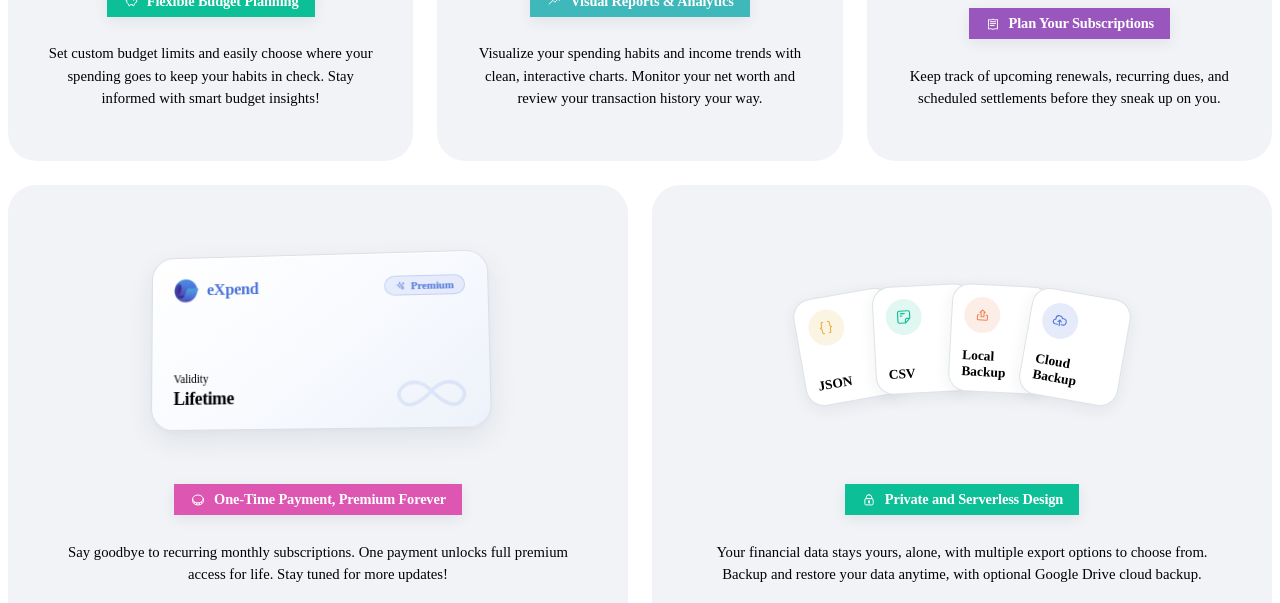
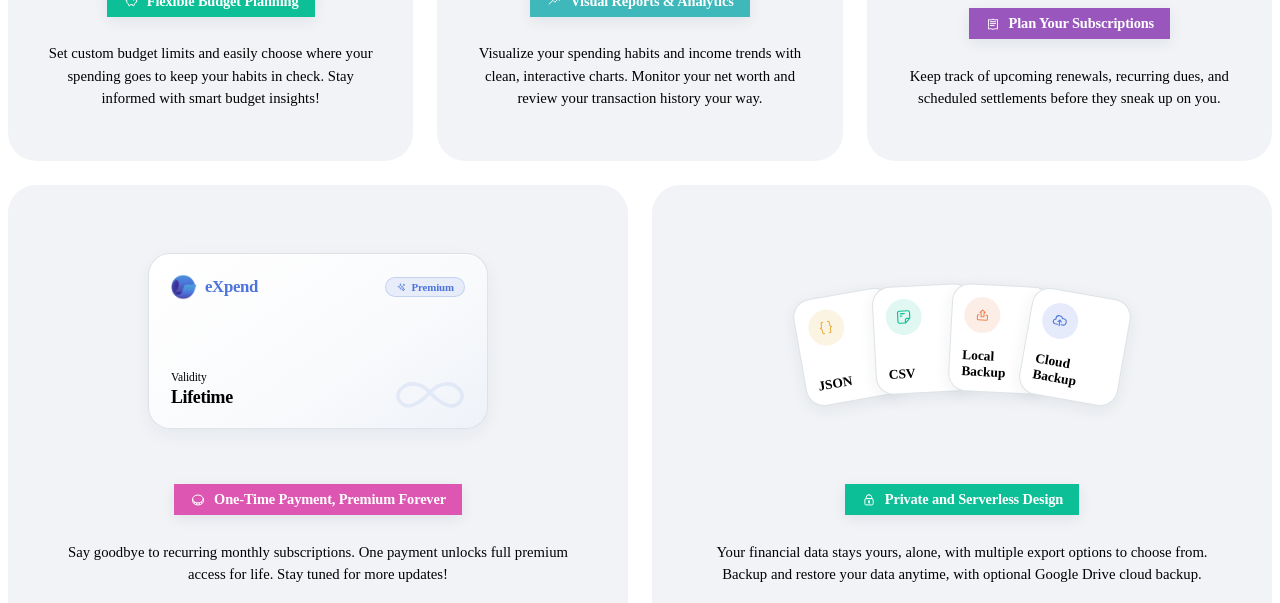
Before and after one commit to keith-badulis/expend-site, a React (Vite) app: page / in a window 1280 px wide. Shown: the part 1740-2343 px from the top of the page. Built offline with nearby package versions, Linux system fonts and the light colour scheme; the HTML template or start-up script is replaced by a standard one.

Commit message:
feat(features): implement titanium float card animation for lifetime access pass

```diff
--- a/src/components/Features.module.css
+++ b/src/components/Features.module.css
@@ -1469,7 +1469,7 @@
   justify-content: center;
   padding: 0.85rem 0;
   width: 100%;
-  perspective: 1100px;
+  perspective: 900px;
 }
 
 .platinumPassCard {
@@ -1477,51 +1477,45 @@
   width: 100%;
   max-width: 340px;
   min-height: 176px;
-  background: linear-gradient(142deg, #FFFFFF 0%, #F8FAFE 52%, #EDF2FA 100%);
-  border: 1px solid rgba(217, 222, 230, 0.95);
+  background: linear-gradient(145deg, #FFFFFF 0%, #F9FAFC 60%, #EEF2F8 100%);
+  border: 1px solid rgba(217, 222, 230, 0.85);
   border-radius: 22px;
   padding: 20px 22px;
   display: flex;
   flex-direction: column;
   justify-content: space-between;
   gap: 28px;
-  /* 3D Perspective Resting Tilt + Crisp Paper-Card Elevation */
-  transform: rotateX(6deg) rotateY(-6deg) rotateZ(-0.5deg);
+  /* Option 4: Grounded, flat card at rest */
+  transform: translateY(0) rotateX(0deg);
   transform-style: preserve-3d;
-  box-shadow:
-    0 10px 28px rgba(24, 38, 75, 0.08),
-    0 2px 6px rgba(24, 38, 75, 0.03),
-    inset 0 1px 0 #FFFFFF;
+  box-shadow: 0 6px 18px rgba(24, 38, 75, 0.05), inset 0 1px 0 #FFFFFF;
   box-sizing: border-box;
   overflow: hidden;
   transition:
-    transform 0.85s cubic-bezier(0.16, 1, 0.3, 1),
-    box-shadow 0.85s cubic-bezier(0.16, 1, 0.3, 1),
-    background 0.85s ease,
-    border-color 0.5s ease;
+    transform 0.7s cubic-bezier(0.16, 1, 0.3, 1),
+    box-shadow 0.7s cubic-bezier(0.16, 1, 0.3, 1),
+    border-color 0.45s ease;
   will-change: transform, box-shadow;
 }
 
-/* Subtle Specular Glare Overlay (soft white paper sheen without iridescence) */
+/* Focused Specular Glare Overlay (Single-Axis Titanium Sheen) */
 .paperGlareOverlay {
   position: absolute;
-  top: -70%;
-  left: -120%;
+  top: -50%;
+  left: -100%;
   width: 260%;
-  height: 240%;
+  height: 200%;
   background: linear-gradient(
-    115deg,
-    transparent 30%,
-    rgba(255, 255, 255, 0.12) 42%,
-    rgba(255, 255, 255, 0.45) 48.5%,
-    rgba(255, 255, 255, 0.65) 50%,
-    rgba(255, 255, 255, 0.45) 51.5%,
-    rgba(255, 255, 255, 0.12) 58%,
-    transparent 70%
+    105deg,
+    transparent 42%,
+    rgba(255, 255, 255, 0.4) 49%,
+    rgba(255, 255, 255, 0.6) 50%,
+    rgba(255, 255, 255, 0.4) 51%,
+    transparent 58%
   );
-  transform: translate3d(-28%, 0, 0);
-  opacity: 0.4;
-  transition: transform 0.85s cubic-bezier(0.16, 1, 0.3, 1), opacity 0.65s ease;
+  transform: translate3d(-30%, 0, 0);
+  opacity: 0;
+  transition: transform 0.75s cubic-bezier(0.16, 1, 0.3, 1), opacity 0.5s ease;
   pointer-events: none;
   z-index: 1;
 }
@@ -1609,11 +1603,11 @@
   position: absolute;
   right: 18px;
   bottom: 16px;
-  opacity: 0.12;
+  opacity: 0.10;
   pointer-events: none;
   z-index: 1;
   transform: none;
-  transition: transform 0.85s cubic-bezier(0.16, 1, 0.3, 1), opacity 0.65s ease;
+  transition: opacity 0.65s ease, transform 0.7s cubic-bezier(0.16, 1, 0.3, 1);
 }
 
 .passWatermarkInfinity svg {
@@ -1999,35 +1993,27 @@
     transform: translateY(0);
   }
 
-  /* Box 6: Lifetime Access (3D Perspective Shift, Floating Levitation & Specular Glare Sweep) */
+  /* Box 6: Lifetime Access (Option 4: Titanium Float - Single-Axis Pitch & Focused Sheen) */
   .boxLifetime:hover .platinumPassCard {
-    transform: rotateX(1deg) rotateY(4deg) rotateZ(0.5deg) translateY(-10px) translateZ(24px) scale(1.035);
-    background: linear-gradient(135deg, #F0F4FC 0%, #FAFCFF 48%, #FFFFFF 100%);
+    transform: translateY(-8px) rotateX(4deg) scale(1.025);
+    border-color: rgba(76, 116, 219, 0.38);
     box-shadow:
-      0 24px 50px rgba(24, 38, 75, 0.13),
-      0 8px 20px rgba(76, 116, 219, 0.14),
+      0 22px 46px rgba(24, 38, 75, 0.11),
+      0 4px 14px rgba(76, 116, 219, 0.09),
       inset 0 1px 0 #FFFFFF;
-    border-color: rgba(76, 116, 219, 0.45);
   }
   .boxLifetime:hover .paperGlareOverlay {
-    transform: translate3d(55%, -5%, 0) rotate(-4deg);
+    transform: translate3d(35%, 0, 0);
     opacity: 0.85;
   }
   .boxLifetime:hover .passWatermarkInfinity {
-    transform: translateZ(16px) scale(1.12);
-    opacity: 0.26;
+    opacity: 0.22;
+    transform: scale(1.06);
   }
   .boxLifetime:hover .platinumTierBadge {
-    transform: translateZ(12px) scale(1.05);
     background: rgba(76, 116, 219, 0.16);
-    border-color: rgba(76, 116, 219, 0.45);
-    box-shadow: 0 4px 14px rgba(76, 116, 219, 0.22);
-  }
-  .boxLifetime:hover .platinumBrandGroup {
-    transform: translateZ(8px);
-  }
-  .boxLifetime:hover .platinumClaimCol {
-    transform: translateZ(8px);
+    border-color: rgba(76, 116, 219, 0.42);
+    box-shadow: 0 3px 12px rgba(76, 116, 219, 0.2);
   }
   .boxLifetime:hover .platinumMainClaim {
     color: var(--primary);
@@ -2329,35 +2315,27 @@
   transform: translateY(0);
 }
 
-/* Box 6: Lifetime Access (3D Perspective Shift, Floating Levitation & Specular Glare Sweep) */
+/* Box 6: Lifetime Access (Option 4: Titanium Float - Single-Axis Pitch & Focused Sheen) */
 .boxLifetime.boxActive .platinumPassCard {
-  transform: rotateX(1deg) rotateY(4deg) rotateZ(0.5deg) translateY(-10px) translateZ(24px) scale(1.035);
-  background: linear-gradient(135deg, #F0F4FC 0%, #FAFCFF 48%, #FFFFFF 100%);
+  transform: translateY(-8px) rotateX(4deg) scale(1.025);
+  border-color: rgba(76, 116, 219, 0.38);
   box-shadow:
-    0 24px 50px rgba(24, 38, 75, 0.13),
-    0 8px 20px rgba(76, 116, 219, 0.14),
+    0 22px 46px rgba(24, 38, 75, 0.11),
+    0 4px 14px rgba(76, 116, 219, 0.09),
     inset 0 1px 0 #FFFFFF;
-  border-color: rgba(76, 116, 219, 0.45);
 }
 .boxLifetime.boxActive .paperGlareOverlay {
-  transform: translate3d(55%, -5%, 0) rotate(-4deg);
+  transform: translate3d(35%, 0, 0);
   opacity: 0.85;
 }
 .boxLifetime.boxActive .passWatermarkInfinity {
-  transform: translateZ(16px) scale(1.12);
-  opacity: 0.26;
+  opacity: 0.22;
+  transform: scale(1.06);
 }
 .boxLifetime.boxActive .platinumTierBadge {
-  transform: translateZ(12px) scale(1.05);
   background: rgba(76, 116, 219, 0.16);
-  border-color: rgba(76, 116, 219, 0.45);
-  box-shadow: 0 4px 14px rgba(76, 116, 219, 0.22);
-}
-.boxLifetime.boxActive .platinumBrandGroup {
-  transform: translateZ(8px);
-}
-.boxLifetime.boxActive .platinumClaimCol {
-  transform: translateZ(8px);
+  border-color: rgba(76, 116, 219, 0.42);
+  box-shadow: 0 3px 12px rgba(76, 116, 219, 0.2);
 }
 .boxLifetime.boxActive .platinumMainClaim {
   color: var(--primary);
```
